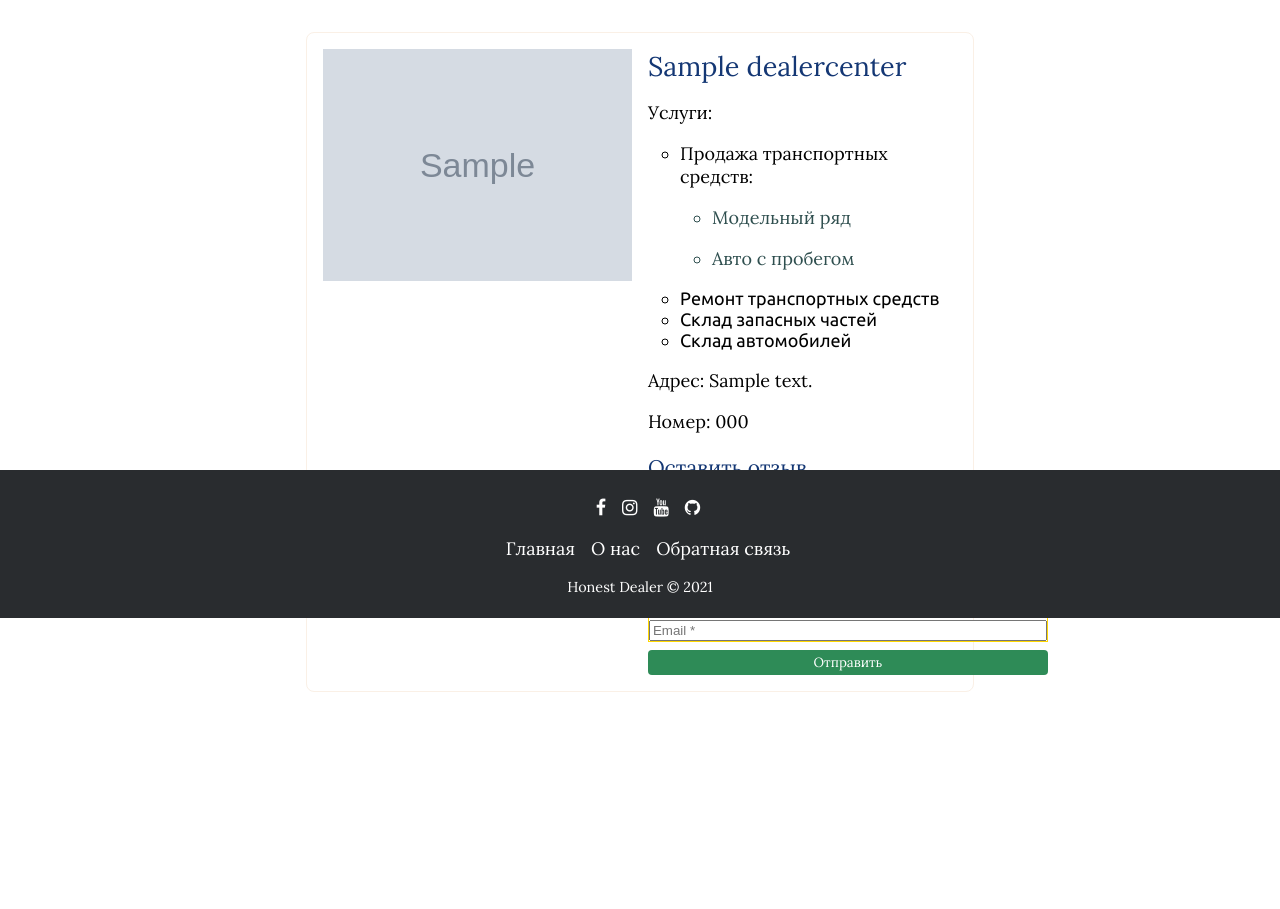
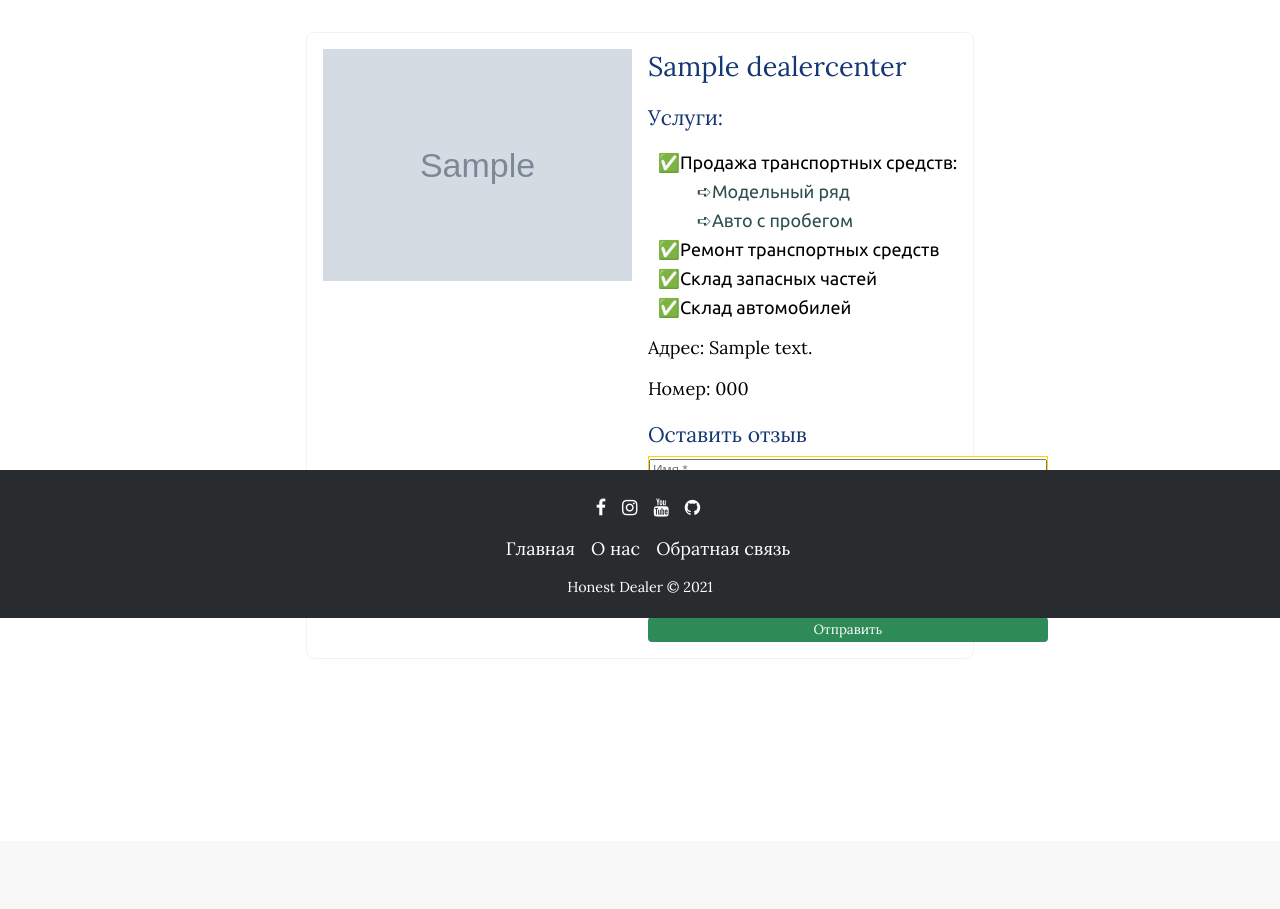
Before and after one commit to viktornikolaev1995/dealer, a Django app: a page that uses dealer/dealers_and_dealer_centers/templates/dealers_and_dealer_centers/dealer_center_detail.html in a window 1280 px wide. Shown: the part 182-1091 px from the top of the page. After the commit the page ends 841 px from the top, so only its background shows below. Run offline with Django 3.2, Linux system fonts and the light colour scheme; tables that the repository leaves empty hold one stand-in row (values such as "Sample post"); grey boxes marked "Sample" are stand-in pictures; some libraries are stand-ins or nearby versions.

Commit message:
Доработка стилей и шаблонов

```diff
--- a/dealer/dealers_and_dealer_centers/static/dealers_and_dealer_centers/css/base.css
+++ b/dealer/dealers_and_dealer_centers/static/dealers_and_dealer_centers/css/base.css
@@ -77,7 +77,7 @@ h2 {
 }
 
 a {
-	color: #2F4F4F;/*#1792d2;*/
+	color: #2F4F4F;/*#2F4F4F;/*#1792d2;*/
 	text-decoration: none;
 }
 
@@ -161,7 +161,7 @@ margin: auto;               верх и низ: отступ 0
 	/*определяет, как браузер распределяет пространство между и вокруг элементов контента вдоль главной оси flex контейнера, или вдоль строчной оси grid контейнера.*/
 	justify-content: space-between;
 	padding: 0 150px; /*для центрирования элементов изображения и текста <1000px*/
-	margin-bottom: 185px; /*для отступа от footer'a*/
+	margin-bottom: 150px; /*для отступа от footer'a*/
 }
 
 header {
@@ -266,6 +266,27 @@ order определяет порядок, используемый для ра
 .dealer-main,
 .dealer-center-main {
     order: 2;
+}
+
+ul.vehicle-sales {
+    list-style-type: "\27AA";
+}
+
+li.vehicle-sales {
+    margin-top: 0.5rem;
+}
+
+.dealer-main ul.dealer-centers,
+.dealer-center-main ul.vehicle-services {
+    list-style-type: "\2705";
+}
+
+.dealer-main li {
+    margin-top: 0.5rem;
+}
+
+.dealer-center-main li {
+    margin-bottom: 0.5rem;
 }
 
 .dealer-secondary,
--- a/dealer/dealers_and_dealer_centers/templates/dealers_and_dealer_centers/dealer_center_detail.html
+++ b/dealer/dealers_and_dealer_centers/templates/dealers_and_dealer_centers/dealer_center_detail.html
@@ -5,31 +5,30 @@
 <article class="dealer-center">
     <div class="dealer-center-main">
         <h2>{{ dealer_center.name }}</h2>
-        <p>Услуги:
-        <ul>
+        <h3>Услуги:</h3>
+        <ul class="vehicle-services">
             {% if dealer_center.vehicle_sale %}
-            <li><p>Продажа транспортных средств:
-                <ul>
+            <li>Продажа транспортных средств:
+                <ul class="vehicle-sales">
                     {% if new_vehicles_at_dealer_center_url %}
-                        <a href="{{ new_vehicles_at_dealer_center_url }}" class="article-read-more">
-                            <li><p>Модельный ряд</p></li>
+                        <a href="{{ new_vehicles_at_dealer_center_url }}">
+                            <li class="vehicle-sales">Модельный ряд</li>
                         </a>
                     {% else %}
-                        <a href="{{ new_vehicles_at_dealer_center_url }}" class="article-read-more" onclick="return false;">
-                            <li><p>Модельный ряд</p></li>
+                        <a href="{{ new_vehicles_at_dealer_center_url }}" onclick="return false;">
+                            <li>Модельный ряд</li>
                         </a>
                     {% endif %}
                     {% if vehicles_with_mileage_at_dealer_center_url %}
-                        <a href="{{ vehicles_with_mileage_at_dealer_center_url }}" class="article-read-more">
-                        <li><p>Авто с пробегом</p></li>
+                        <a href="{{ vehicles_with_mileage_at_dealer_center_url }}">
+                        <li>Авто с пробегом</li>
                         </a>
                     {% else %}
-                        <a href="{{ vehicles_with_mileage_at_dealer_center_url }}" class="article-read-more" onclick="return false;">
-                        <li><p>Авто с пробегом</p></li>
+                        <a href="{{ vehicles_with_mileage_at_dealer_center_url }}" onclick="return false;">
+                        <li>Авто с пробегом</li>
                         </a>
                     {% endif %}
                 </ul>
-                </p>
             </li>
             {% endif %}
             {% if dealer_center.vehicle_repair %}
--- a/dealer/dealers_and_dealer_centers/templates/dealers_and_dealer_centers/dealer_centers_list.html
+++ b/dealer/dealers_and_dealer_centers/templates/dealers_and_dealer_centers/dealer_centers_list.html
@@ -5,9 +5,9 @@
 {% url 'vehicles_with_mileage_at_dealer_center' dealer_center.slug as vehicles_with_mileage_at_dealer_center_url %}
 <article class="dealer-center">
     <div class="dealer-center-main">
-        <a href="{% url 'dealer_center' dealer_center.slug %}"><h2>{{ dealer_center.name }}</h2></a>
+        <a href="{% url 'dealer_center' dealer_center.slug %}"><h3>{{ dealer_center.name }}</h3></a>
         {% for dealer in dealer_center.dealer_centers.all %}
-            <h3>Дилер: {{ dealer.name }}</h3>
+            <h4>Дилер: {{ dealer.name }}</h4>
         {% endfor %}
         <p>Адрес: {{ dealer_center.address }}</p>
         <p>Номер: {{ dealer_center.telephone_number }}</p>
--- a/dealer/dealers_and_dealer_centers/templates/dealers_and_dealer_centers/dealers_list.html
+++ b/dealer/dealers_and_dealer_centers/templates/dealers_and_dealer_centers/dealers_list.html
@@ -3,16 +3,16 @@
     {% for dealer in dealers %}
     <article class="dealer">
         <div class="dealer-main">
-            <h2>{{ dealer.name }}</h2>
+            <h3>{{ dealer.name }}</h3>
             <p>{{ dealer.description }}</p>
-            <ul>Дилерские центры:
+            <ul class="dealer-centers"><h3>Дилерские центры:</h3>
                 {% for dealer_center in dealer.car_saloons.all %}
                 <a href="{% url 'dealer_center' dealer_center.slug %}"><li>{{dealer_center.name}}</li></a>
                 {% endfor %}
             </ul>
         </div>
         <div class="dealer-secondary">
-            <img src="{{dealer.image.url}}" class="img-main">
+            <img src="{{dealer.image.url}}" class="article-image">
         </div>
     </article>
     {% endfor %}
--- a/dealer/dealers_and_dealer_centers/templates/dealers_and_dealer_centers/vehicle_detail.html
+++ b/dealer/dealers_and_dealer_centers/templates/dealers_and_dealer_centers/vehicle_detail.html
@@ -37,7 +37,7 @@
 </article>
 <article class="vehicle-at-dealer-center">
     <div class="vehicle-at-dealer-center-description">
-        <h2>{{ vehicle.dealer_center.name }}</h2>
+        <a href="{% url 'dealer_center' vehicle.dealer_center.slug %}"><h2>{{ vehicle.dealer_center.name }}</h2></a>
         <p>{{ vehicle.dealer_center.address }}</p>
         <p>{{ vehicle.dealer_center.telephone_number }}</p>
     </div>
--- a/dealer/dealers_and_dealer_centers/urls.py
+++ b/dealer/dealers_and_dealer_centers/urls.py
@@ -23,6 +23,6 @@ urlpatterns = [
     re_path(r'^vehicles_with_mileage/(?P<slug>[\D-]+)/(?P<slug1>\D+-\w+-\D+-\d{4}-\d{6})/$',
             VehicleWithMileageAtDealerCenterDetail.as_view(), name='vehicle_with_mileage_at_dealer_center'),
     path('dealer_and_dealer_centers/<slug:slug>/', DealerCenterDetail.as_view(), name='dealer_center'),
-    re_path(r'^add_review/(?P<int>\d+)/$', AddDealerCenterReview.as_view(), name='add_review')
+    re_path(r'^add_review/(\d+)/$', AddDealerCenterReview.as_view(), name='add_review')
 
 ]
```
